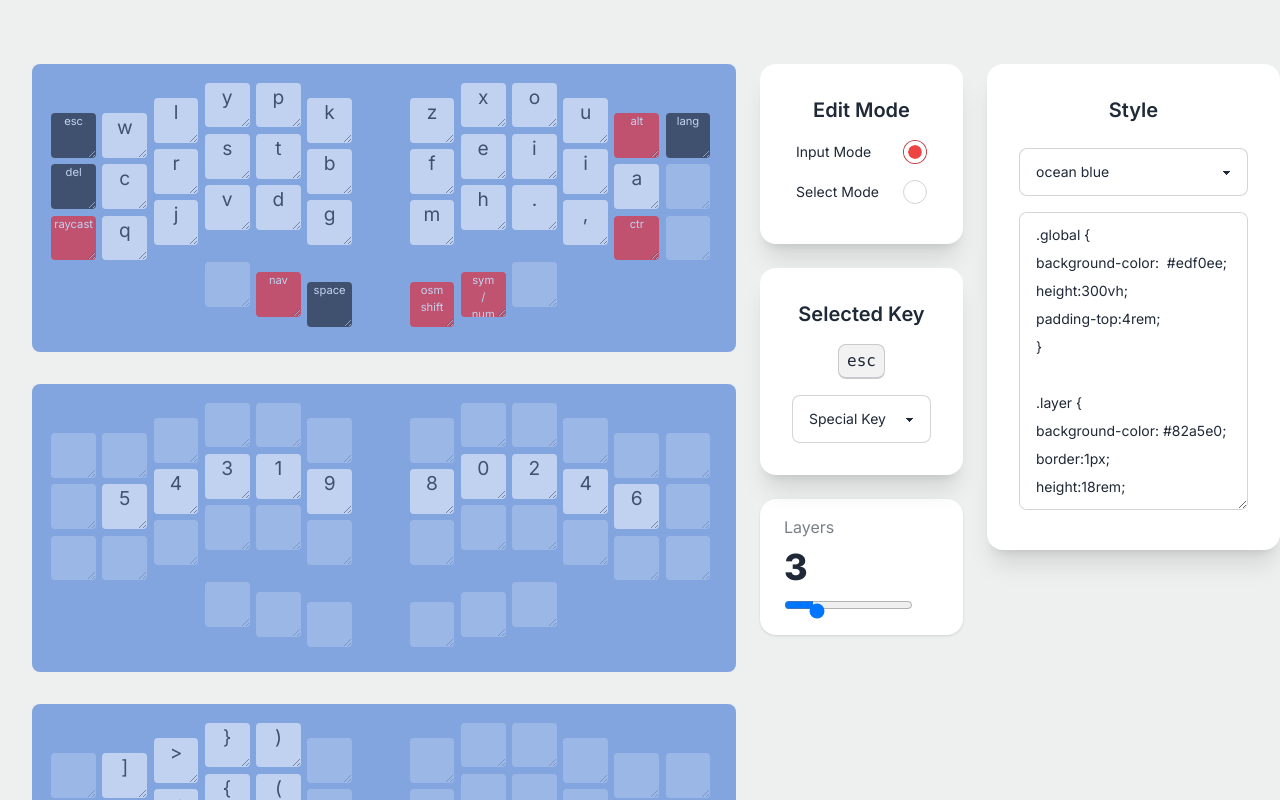
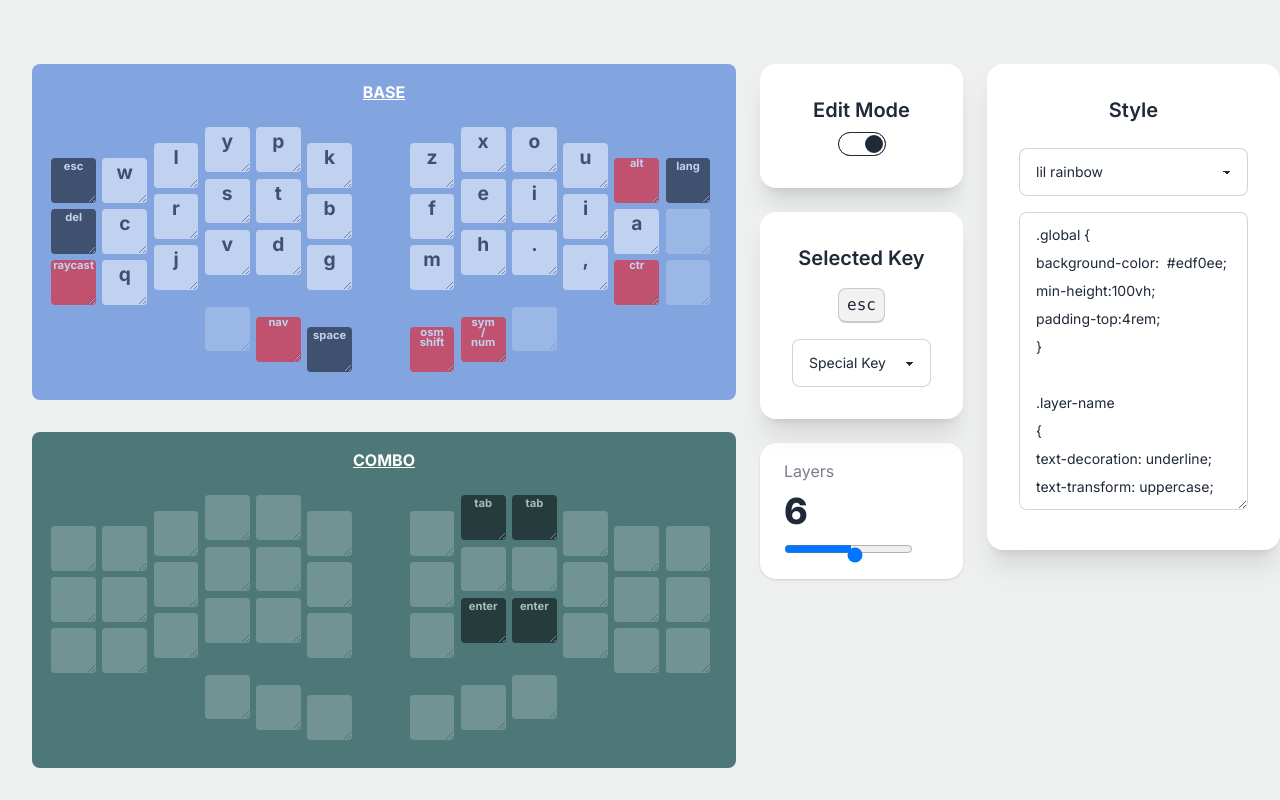
Before and after one commit to jaroslaw-weber/keyfab, a Next.js app: page / in a window 1280 px wide. Shown: the top 800 px of the page. Built offline with nearby package versions, Linux system fonts and the light colour scheme.

Commit message:
improve visuals and add layer names

```diff
--- a/app/components/EditKeyPanel.tsx
+++ b/app/components/EditKeyPanel.tsx
@@ -30,7 +30,7 @@ export function EditKeyPanel() {
     layer.specialKeys?.find((x) => x.index == key.keyIndex)?.category ?? 0;
   console.log("category", category);
   const result = (
-    <div className="card bg-base-100 shadow-xl">
+    <div className="card bg-base-100 shadow-xl sticky top-2">
       <div className="card-body">
         <h2 className="card-title justify-center">Selected Key</h2>
         <div></div>
--- a/app/components/KeyboardKey.tsx
+++ b/app/components/KeyboardKey.tsx
@@ -31,10 +31,9 @@ export default function KeyboardKey(props: {
   const [_, selectKey] = useAtom(selectedKeyAtom);
 
   const { spacingMultiplier } = keyboard;
-  const spacing = layer.order * 20;
-  const top = (position.y + 1) * spacingMultiplier + spacing + "rem";
+  const top = (position.y ) * spacingMultiplier  + "rem";
   // console.log('top',top)
-  const left = (position.x + 1) * spacingMultiplier + "rem";
+  const left = (position.x ) * spacingMultiplier + "rem";
 
   const rotation = position.rotation ?? 0;
   const rotate = `rotate(${rotation}deg)`;
@@ -63,10 +62,17 @@ export default function KeyboardKey(props: {
         newLayers[layerIndex].legends[index] = e.target.value;
         setLayers(newLayers);
       }}
+      onClick={() => {
+        //select this key
+        selectKey({
+          keyIndex: index,
+          layerIndex: layerIndex,
+        });
+      }}
     ></textarea>
   );
   //if edit mode is 'select', allow to select key
-  if (editMode == EditMode.select) {
+  if (!editMode) {
     keyElem = (
       <button
         className={" m-auto text-center mx-auto w-full h-full"}
--- a/app/components/KeyboardLayer.tsx
+++ b/app/components/KeyboardLayer.tsx
@@ -1,6 +1,6 @@
 import { useAtom } from "jotai";
 import KeyboardKey from "./KeyboardKey";
-import { layerCountAtom } from "../state";
+import { layerCountAtom, layersAtom } from "../state";
 //import { layerCssPropertiesAtom } from "../state";
 
 export default function KeyboardLayer(props: {
@@ -10,16 +10,38 @@ export default function KeyboardLayer(props: {
 }): JSX.Element {
   const [layerCount] = useAtom(layerCountAtom);
   const { layer, keyboard, layerIndex } = props;
+
+  const [layers, setLayers] = useAtom(layersAtom);
+
+  function setLayerName(layerName: string) {
+    layers[layerIndex].name = layerName;
+    setLayers(layers);
+  }
+
   // const [layerCssProperties] = useAtom(layerCssPropertiesAtom);
   const result: JSX.Element[] = [];
-  const className = layerIndex<layerCount?'layer':'invisible'
+  const className = layerIndex < layerCount ? "layer" : "invisible";
   for (let i = 0; i < keyboard.positions.length; i++) {
-    if(!layer){
-      continue
+    if (!layer) {
+      continue;
     }
     const position = keyboard.positions[i];
     result.push(KeyboardKey({ position, layer, index: i, layerIndex }));
   }
 
-  return <div className={className}>{result}</div>;
+  return (
+    <div className={className}>
+      <input
+        className="layer-name"
+        value={layers[layerIndex]?.name}
+        onChange={(e) =>{
+          const newName = e.target.value;
+          const newLayers = [...layers];
+          newLayers[layerIndex].name = newName;
+          setLayers(newLayers);
+        }}
+      />
+      {result}
+    </div>
+  );
 }
--- a/app/components/SelectMode.tsx
+++ b/app/components/SelectMode.tsx
@@ -14,8 +14,8 @@ export function SelectMode() {
             name="radio-10"
             value={EditMode.input.toString()}
             className="radio checked:bg-red-500"
-            checked={editMode === "input"}
-            onClick={(e) => setEditMode(EditMode.input)}
+            //checked={editMode === "input"}
+            //onClick={(e) => setEditMode(EditMode.input)}
           />
         </label>
       </div>
@@ -26,19 +26,23 @@ export function SelectMode() {
             type="radio"
             name="radio-10"
             value={EditMode.select.toString()}
-            checked={editMode === "select"}
+            checked={false}
             className="radio checked:bg-blue-500"
-            onClick={(e) => setEditMode(EditMode.select)}
+            //onClick={(e) => setEditMode(EditMode.select)}
           />
         </label>
       </div>
     </div>
   );
+  const toggle=<input type="checkbox" className="toggle" checked={editMode} onClick={e=>{
+   //console.log('e',e.target)
+    setEditMode(!editMode)
+  }}/>
   const card = (
     <div className="card bg-base-100 shadow-xl">
       <div className="card-body">
         <h2 className="card-title justify-center">Edit Mode</h2>
-        <div className="card-actions justify-center">{radio}</div>
+        <div className="card-actions justify-center">{toggle}</div>
       </div>
     </div>
   );
--- a/app/layer.ts
+++ b/app/layer.ts
@@ -59,7 +59,148 @@ export const defaultUserLayout: Layer[] = [
     ],
   },
   {
+    name: "combo",
+    legends: [
+      null,
+      null,
+      null,
+      null,
+      null,
+      null,
+      null,
+      null,
+      null,
+      null,
+      null,
+      null,
+      null,
+      null,
+      null,
+      null,
+      null,
+      null,
+      null,
+      null,
+      null,
+      null,
+      "tab",
+      "tab",
+      null,
+      null,
+      null,
+      null,
+      null,
+      null,
+      null,
+      null,
+      null,
+      null,
+      "enter",
+      "enter",
+    ],
+    order: 3,
+    specialKeys: [
+      { index: 22, category: 1 },
+      { index: 23, category: 1 },
+      { index: 35, category: 1 },
+      { index: 34, category: 1 },
+    ],
+  },
+  {
+    name: "home row mods",
+    legends: [
+      null,
+      null,
+      null,
+      null,
+      null,
+      null,
+      null,
+      null,
+      "option",
+      "ctrl",
+      "cmd",
+      null,
+      null,
+      null,
+      null,
+      null,
+      null,
+      null,
+      null,
+      null,
+      null,
+      null,
+      null,
+      null,
+      null,
+      null,
+      null,
+      null,
+      "cmd",
+      "ctrl",
+      "option",
+    ],
+    order: 5,
+    specialKeys: [
+      { index: 8, category: 2 },
+      { index: 9, category: 2 },
+      { index: 10, category: 2 },
+      { index: 30, category: 2 },
+      { index: 29, category: 2 },
+      { index: 28, category: 2 },
+    ],
+  },
+  {
     name: "symbols",
+    legends: [
+      "",
+      "]",
+      ">",
+      "}",
+      ")",
+      "&",
+      "",
+      "[",
+      "<",
+      "{",
+      "(",
+      "=",
+      null,
+      "",
+      "*",
+      "/",
+      "-",
+      "+",
+      null,
+      null,
+      null,
+      "|",
+      '"',
+      "'",
+      "`",
+      null,
+      null,
+      "@",
+      ";",
+      ":",
+      "?",
+      "!",
+      null,
+      "$",
+      "#",
+      "%",
+      "_",
+      null,
+      null,
+      null,
+      "osm",
+    ],
+    order: 2,
+    specialKeys: [{ index: 40, category: 2 }],
+  },
+  {
+    name: "numbers",
     legends: [
       "",
       "",
@@ -93,27 +234,72 @@ export const defaultUserLayout: Layer[] = [
       "2",
       "4",
       "6",
+      null,
+      null,
+      null,
+      null,
+      null,
+      null,
+      null,
+      null,
+      "hold",
     ],
     order: 1,
+    specialKeys: [{ index: 40, category: 2 }],
   },
+
   {
-    name: "symbols",
-    legends: ["", "]", ">", "}", ")", "", "", "[", "<", "{", "("],
-    order: 2,
-  },
-  {
-    name: "layer",
-    legends: [],
-    order: 3,
-  },
-  {
-    name: "layer",
-    legends: [],
+    name: "navigation",
+    legends: [
+      null,
+      null,
+      "select all",
+      "chrome\ndev\ntools",
+      "find",
+      null,
+      null,
+      null,
+      "save",
+      "vs \ncode\naction",
+      "right\nmouse\nclick",
+      null,
+      null,
+      null,
+      "cut",
+      "copy",
+      "paste",
+      null,
+      null,
+      null,
+      null,
+      null,
+      "home",
+      "up",
+      "end",
+      null,
+      null,
+      null,
+      "left",
+      "down",
+      "center",
+    ],
     order: 4,
-  },
-  {
-    name: "layer",
-    legends: [],
-    order: 5,
+    specialKeys: [
+      { index: 23, category: 1 },
+      { index: 29, category: 1 },
+      { index: 22, category: 1 },
+      { index: 28, category: 1 },
+      { index: 24, category: 1 },
+      { index: 30, category: 1 },
+      { index: 10, category: 2 },
+      { index: 9, category: 2 },
+      { index: 2, category: 2 },
+      { index: 8, category: 2 },
+      { index: 3, category: 2 },
+      { index: 4, category: 2 },
+      { index: 16, category: 2 },
+      { index: 15, category: 2 },
+      { index: 14, category: 2 },
+    ],
   },
 ];
--- a/app/state.ts
+++ b/app/state.ts
@@ -8,7 +8,6 @@ import { SelectedKey } from "./SelectedKey";
 export const styleAtom = atomWithStorage("style", defaultStyle);
 
 export const layersAtom = atomWithStorage("layers", defaultUserLayout);
-
 
 export const keyboardAtom = atom(piantor);
 
@@ -22,7 +21,7 @@ export enum EditMode {
    * */
   select = "select",
 }
-export const editModeAtom = atomWithStorage("edit-mode","input");
+export const editModeAtom = atomWithStorage("edit-mode", true);
 
 const defaultSelectedKey: SelectedKey = {
   layerIndex: 0,
@@ -30,5 +29,4 @@ const defaultSelectedKey: SelectedKey = {
 };
 export const selectedKeyAtom = atom(defaultSelectedKey);
 
-
-export const layerCountAtom = atomWithStorage("layer-count", 3);
+export const layerCountAtom = atomWithStorage("layer-count", 6);
--- a/app/style.ts
+++ b/app/style.ts
@@ -1,22 +1,44 @@
-const oceanBlue2 = `
+const lilRainbow = `
 .global {
 	background-color:  #edf0ee;
-		height:300vh;
+	min-height:100vh;
 	padding-top:4rem;
 	}
 
+	.layer-name
+	{
+	text-decoration: underline;
+	text-transform: uppercase;
+	 background: transparent;
+	border: none;
+	color:white;
+	width:100%;
+	text-align: center;
+	padding:1rem;
+	font-size: 1rem;
+	}
+
 	.layer {
+	font-weight: bold;
+	position:relative;
 	background-color: #82a5e0;
 	border:1px;
-		height:18rem;
+	height:21rem;
 	margin-bottom:2rem;
 	width:44rem;
 	margin-left:2rem;
 	border-radius: 0.5rem;
 	}
+	.layer:nth-child(3n+2) {
+	  background-color: #4e7877;
+	}
+	.layer:nth-child(3n+3) {
+	  background-color: #784e62;
+	}
 
 	.key {
-	   margin-top:1rem;
+	margin-left:1.2rem;
+	   margin-top:3rem;
 	border-radius: 0.25rem;
 	height:2.8rem;
 	width:2.8rem;
@@ -32,7 +54,6 @@ const oceanBlue2 = `
 
 	.key-special-1
 	{
-	   margin-top:1rem;
 	background-color: #000;
 	opacity:0.5;
 	color:#fff;
@@ -44,7 +65,6 @@ const oceanBlue2 = `
 
 	.key-special-2
 	{
-	   margin-top:1rem;
 	background-color: red;
 	opacity:0.5;
 	color:#fff;
@@ -52,6 +72,7 @@ const oceanBlue2 = `
 	height:2.8rem;
 	width:2.8rem;
 	font-size:0.7rem;
+	  line-height: 90%;
 	}
 
 	.key-empty {
@@ -62,21 +83,22 @@ const oceanBlue2 = `
 
 
 
+
 `;
 
 function cleanupCss(css: string) {
   //remove empty line at the beginning of the string
-  return css.replace("\n", "").replaceAll('\t', '');
+  return css.replace("\n", "").replaceAll("\t", "");
 }
 
-export interface Style{
-	name:string;
-	css:string
+export interface Style {
+  name: string;
+  css: string;
 }
 export const styles = [
   {
-    name: "ocean blue",
-    css: oceanBlue2,
+    name: "lil rainbow",
+    css: lilRainbow,
   },
 ].map((s) => {
   s.css = cleanupCss(s.css);
```
Lines whose indentation alone changed are shown as unchanged.
